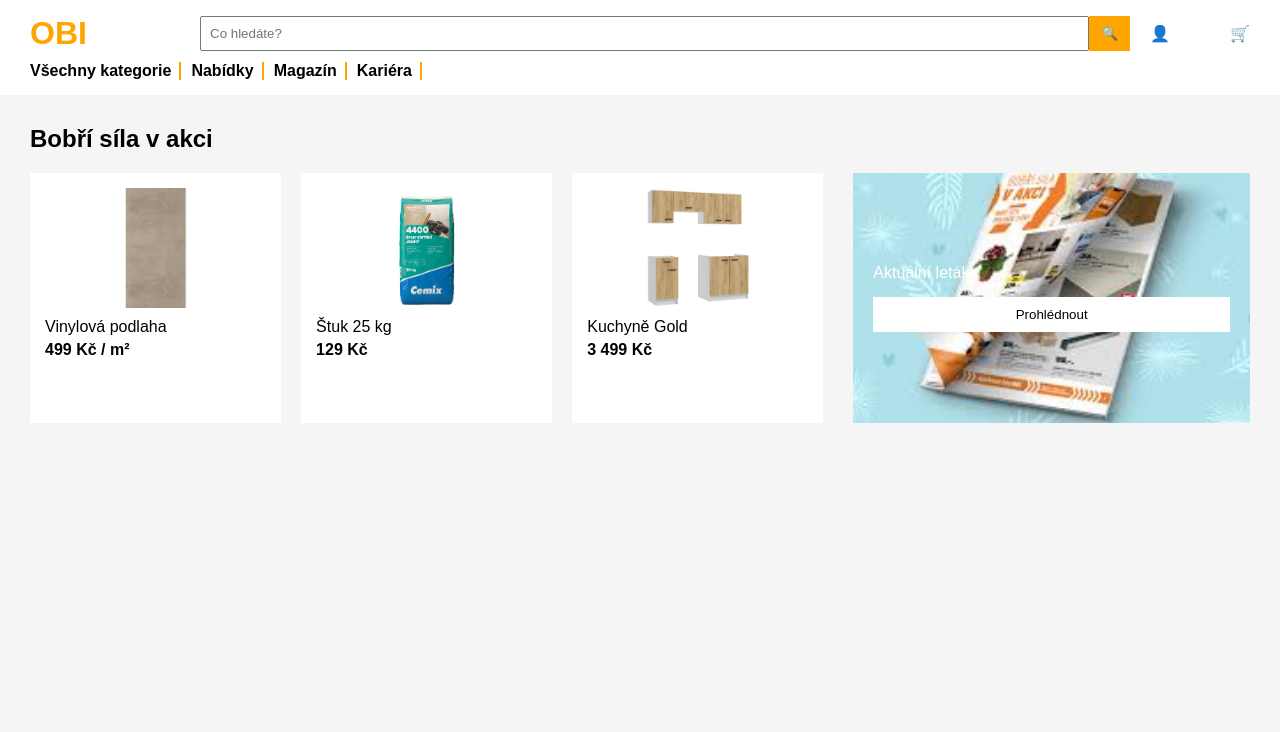
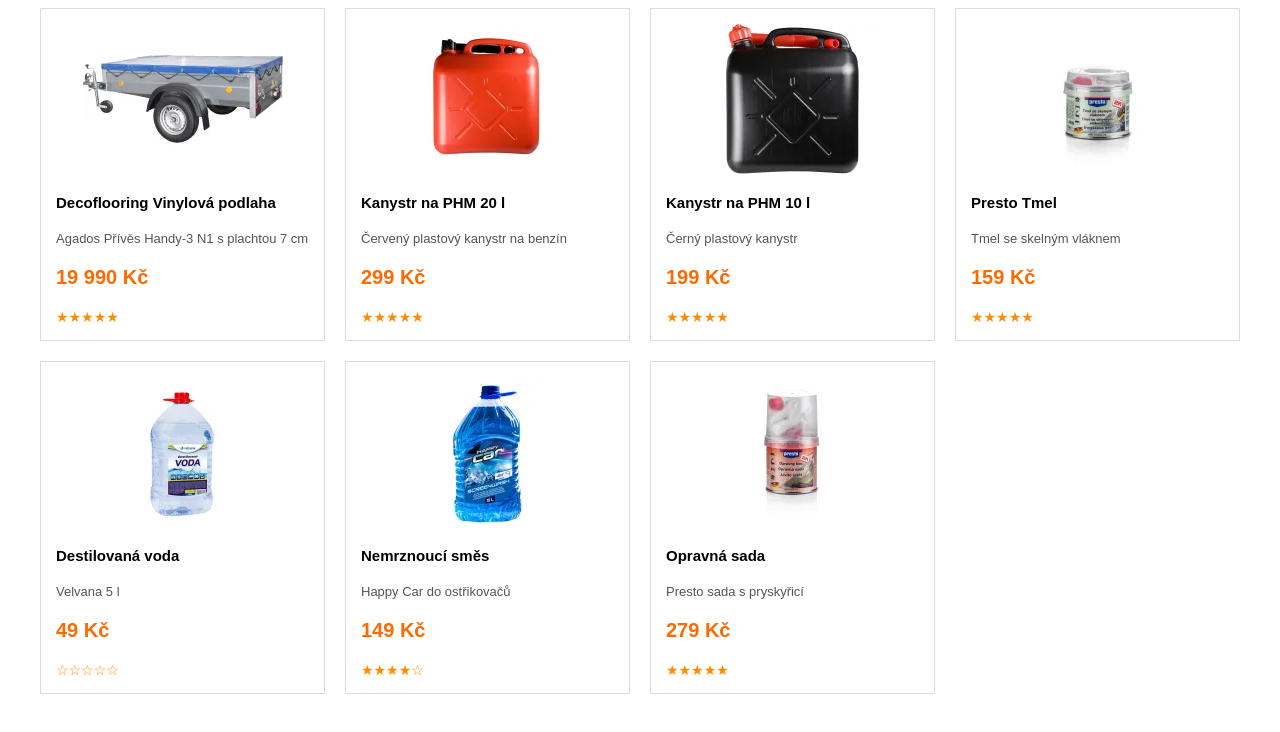
Before and after one commit to pslib-cz/2025-p2a-web-eshopitem-Jakub-Kreisinger, a plain HTML site: page index.html in a window 1280 px wide. Drawn offline with Linux system fonts and the light colour scheme.

Commit message:
jsem  dement

```diff
--- a/index.html
+++ b/index.html
@@ -1,83 +1,68 @@
 <!DOCTYPE html>
-<html lang="cs">
+<html lang="en">
   <head>
-    <meta charset="UTF-8">
-    <title>OBI nabídky</title>
-    <link rel="stylesheet" href="styles.css">
+    <meta charset="UTF-8" />
+    <meta name="viewport" content="width=device-width, initial-scale=1.0" />
+    <link rel="stylesheet" href="./styles.css">
+    <title>OBI Produkty</title>
   </head>
   <body>
-
-<header class="header">
-    <div class="header-top">
-        <h1 class="logo">OBI</h1>
-
-        <div class="search">
-            <input type="text" placeholder="Co hledáte?">
-            <button>🔍</button>
-        </div>
-
-        <div class="icons">
-            <span>👤</span>
-            <span>🛒</span>
-        </div>
-    </div>
-
-    <div class="burger-menu">
-        <span></span>
-        <span></span>
-        <span></span>
-    </div>
-
-    <nav class="nav">
-        <a href="#">Všechny kategorie</a>
-        <a href="#">Nabídky</a>
-        <a href="#">Magazín</a>
-        <a href="#">Kariéra</a>
-    </nav>
-</header>
-
-<main class="main">
-
-    <h2>Bobří síla v akci</h2>
-
-    <div class="offers">
-
     <div class="products">
-
       <div class="card">
-                <img src="assets/image.webp" alt="">
-                <div class="card-info">
-                    <p>Vinylová podlaha</p>
-                    <strong>499 Kč / m²</strong>
-                </div>
+        <img class="card-img" src="assets/409623_2200_Handy3_1.webp" />
+        <div class="card-title">Decoflooring Vinylová podlaha</div>
+        <div class="card-text">Agados Přívěs Handy-3 N1 s plachtou 7 cm</div>
+        <div class="card-price">19 990 Kč</div>
+        <div class="stars">★★★★★</div>
       </div>
 
       <div class="card">
-                <img src="assets/Cemix_stukvnitrni_116394_1.webp" alt="">
-                <div class="card-info">
-                    <p>Štuk 25 kg</p>
-                    <strong>129 Kč</strong>
-                </div>
+        <img class="card-img" src="assets/ERONKanystrnaPHM20lcerveny.webp" />
+        <div class="card-title">Kanystr na PHM 20 l</div>
+        <div class="card-text">Červený plastový kanystr na benzín</div>
+        <div class="card-price">299 Kč</div>
+        <div class="stars">★★★★★</div>
       </div>
 
       <div class="card">
-                <img src="assets/image (1).webp" alt="">
-                <div class="card-info">
-                    <p>Kuchyně Gold</p>
-                    <strong>3 499 Kč</strong>
+        <img class="card-img" src="assets/_Kanystr_na_PHM_10_lt_ern_.webp" />
+        <div class="card-title">Kanystr na PHM 10 l</div>
+        <div class="card-text">Černý plastový kanystr</div>
+        <div class="card-price">199 Kč</div>
+        <div class="stars">★★★★★</div>
+      </div>
+
+      <div class="card">
+        <img class="card-img" src="assets/5249206_318511.webp" />
+        <div class="card-title">Presto Tmel</div>
+        <div class="card-text">Tmel se skelným vláknem</div>
+        <div class="card-price">159 Kč</div>
+        <div class="stars">★★★★★</div>
+      </div>
+
+      <div class="card">
+        <img class="card-img" src="assets/ADESTILOVANVODA5LPETECO_01.webp" />
+        <div class="card-title">Destilovaná voda</div>
+        <div class="card-text">Velvana 5 l</div>
+        <div class="card-price">49 Kč</div>
+        <div class="stars">☆☆☆☆☆</div>
+      </div>
+
+      <div class="card">
+        <img class="card-img" src="assets/517482.webp" />
+        <div class="card-title">Nemrznoucí směs</div>
+        <div class="card-text">Happy Car do ostřikovačů</div>
+        <div class="card-price">149 Kč</div>
+        <div class="stars">★★★★☆</div>
+      </div>
+
+      <div class="card">
+        <img class="card-img" src="assets/5249180_318672.webp" />
+        <div class="card-title">Opravná sada</div>
+        <div class="card-text">Presto sada s pryskyřicí</div>
+        <div class="card-price">279 Kč</div>
+        <div class="stars">★★★★★</div>
       </div>
     </div>
-
-        </div>
-
-        <div class="banner">
-            <p>Aktuální leták</p>
-            <button>Prohlédnout</button>
-        </div>
-
-    </div>
-
-</main>
-
   </body>
 </html>
--- a/styles.css
+++ b/styles.css
@@ -1,206 +1,52 @@
 * {
-    margin: 0;
-    padding: 0;
-    box-sizing: border-box;
+  box-sizing: border-box;
+  font-family: Arial, sans-serif;
 }
 
-body {
-    font-family: Arial, sans-serif;
-    background: #f5f5f5;
-}
+.products {
+  max-width: 1200px;
+  margin: auto;
+  display: grid;
+  grid-template-columns: repeat(4, 1fr);
+  gap: 20px;
 
-
-.header {
-    background: white;
-    padding: 15px 30px;
-}
-
-.header-top {
-    display: grid;
-    grid-template-columns: 150px 1fr 100px;
-    align-items: center;
-    gap: 20px;
-}
-
-.logo {
-    color: orange;
-}
-
-.search {
-    display: flex;
-}
-
-.search input {
-    flex: 1;
-    padding: 8px;
-}
-
-.search button {
-    padding: 8px 12px;
-    background: orange;
-    border: none;
-    color: white;
-}
-
-.icons {
-    display: flex;
-    justify-content: space-between;
-}
-
-.nav {
-    margin-top: 10px;
-    display: flex;
-    gap: 20px;
-}
-
-.nav a {
-    text-decoration: none;
-    color: black;
-    font-weight: bold;
-    position: relative;
-}
-
-.nav a::after {
-    content: "";
-    display: inline-block;
-    width: 2px;
-    height: 100%;
-    background-color: orange;
-    position: absolute;
-    right: -10px;
-}
-
-
-.burger-menu {
-    display: none;
-    flex-direction: column;
-    justify-content: space-between;
-    width: 30px;
-    height: 20px;
-    cursor: pointer;
-}
-
-.burger-menu span {
-    display: block;
-    height: 3px;
-    background-color: black;
-    border-radius: 2px;
-}
-
-
-.main {
-    padding: 30px;
-}
-
-.offers {
-    display: grid;
-    grid-template-columns: 2fr 1fr;
-    gap: 30px;
-    margin-top: 20px;
-}
-
-
-
-.products {
-    display: grid;
-    grid-template-columns: repeat(3, 1fr);
-    gap: 20px;
+  grid-auto-rows: auto;
 }
 
 .card {
-    background: white;
-    padding: 15px;
-    display: flex;
-    flex-direction: column;
-    gap: 10px;
+  border: 1px solid #ddd;
+  padding: 15px;
+  display: grid;
+
+  grid-template-rows: subgrid;
+  grid-row: span 5;
+
+  background: white;
 }
 
-.card img {
-    width: 100%;
-    height: 120px;
-    object-fit: contain;
+.card-img {
+  width: 100%;
+  height: 150px;
+  object-fit: contain;
 }
 
-.card-info {
-    display: flex;
-    flex-direction: column;
-    gap: 5px;
+.card-title {
+  font-weight: 700;
+  font-size: 15px;
 }
 
-
-.banner {
-    background:
-        url("assets/stažený\ soubor.jpeg") center/cover no-repeat,
-        lightblue;
-    padding: 20px;
-    display: flex;
-    flex-direction: column;
-    justify-content: center;
-    gap: 15px;
-    min-height: 250px;
-    color: white;
+.card-text {
+  font-size: 13px;
+  color: #555;
 }
 
-.banner button {
-    padding: 10px;
-    border: none;
-    background: white;
-    cursor: pointer;
+.card-price {
+  font-size: 20px;
+  font-weight: 700;
+  color: #ff6a00;
 }
 
-
-
-@media (max-width: 992px) {
-
-    .offers {
-        grid-template-columns: 1fr;
-    }
-
-    .products {
-        grid-template-columns: repeat(2, 1fr);
-    }
-
+.stars {
+  color: #ff8c00;
+  font-size: 14px;
 }
-
-
-
-@media (max-width: 600px) {
-
-    .burger-menu {
-        display: flex;
-        gap: 5px;
-    }
-
-    .nav {
-        display: none;
-        flex-direction: column;
-        gap: 10px;
-        background-color: white;
-        position: absolute;
-        top: 50px;
-        left: 0;
-        width: 100%;
-        padding: 10px;
-        box-shadow: 0 2px 5px rgba(0, 0, 0, 0.2);
-    }
-
-    .nav.active {
-        display: flex;
-    }
-
-    .header-top {
-        grid-template-columns: 1fr;
-        gap: 10px;
-        text-align: center;
-    }
-
-    .icons {
-        justify-content: center;
-        gap: 20px;
-    }
-
-    .products {
-        grid-template-columns: 1fr;
-    }
-
-}
```
Also changed, not shown: assets/409623_2200_Handy3_1.webp (added), assets/517482.webp (added), assets/5249180_318672.webp (added), assets/5249206_318511.webp (added), assets/ADESTILOVANVODA5LPETECO_01.webp (added), assets/Cemix_stukvnitrni_116394_1.webp (deleted), assets/ERONKanystrnaPHM20lcerveny.webp (added), assets/Snímek obrazovky 2026-02-25 165520.png (deleted), assets/Snímek obrazovky 2026-03-06 125433.png (added), assets/_Kanystr_na_PHM_10_lt_ern_.webp (added), assets/image (1).webp (deleted), assets/image.webp (deleted), assets/stažený soubor.jpeg (deleted). Lines whose indentation alone changed are shown as unchanged.
